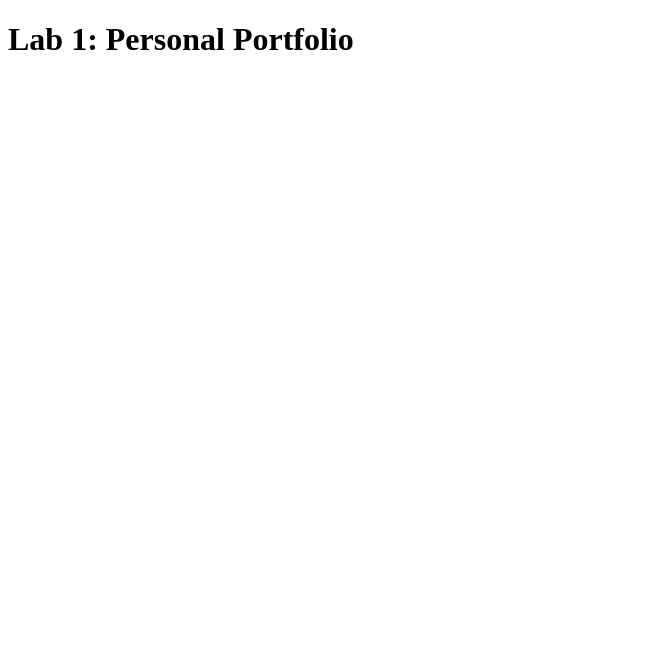
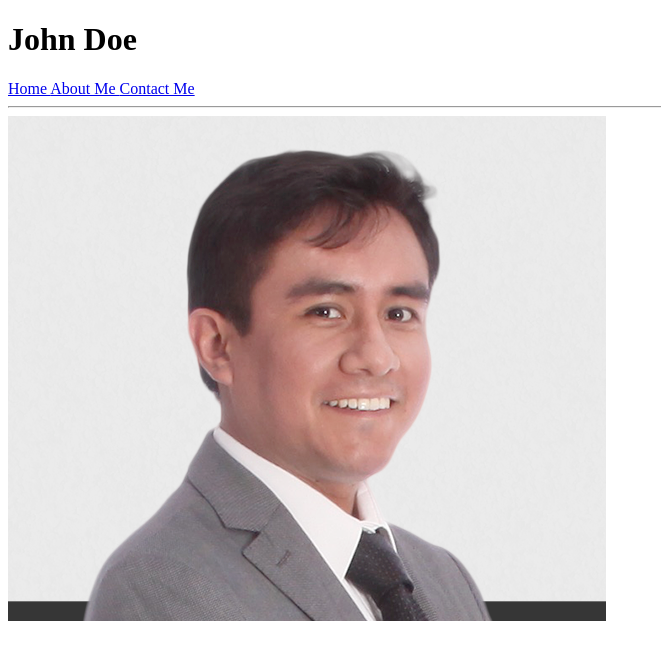
Before and after one commit to drlara/drlara.github.io, a plain HTML site: page cst336/lab1/index.html in a window 1280 px wide. Shown: the whole page, without its empty margins (0-661 px from the left). Drawn offline with Linux system fonts and the light colour scheme.

Commit message:
lab 1 - home page

```diff
--- a/cst336/lab1/index.html
+++ b/cst336/lab1/index.html
@@ -1,13 +1,37 @@
 <!DOCTYPE html>
-<html lang="en">
+<html>
+
     <head>
+          <!-- setting character set to UTF-8 -->
           <meta charset="UTF-8">
-    <meta name="viewport" content="width=device-width, initial-scale=1.0">
           <title>Lab 1: Personal Portfolio</title>
     </head>
+
     <body>
 
-    <h1>Lab 1: Personal Portfolio</h1>
+        <header>
+            <h1>John Doe</h1>
+        </header>
+
+        <nav>
+            <a href="index.html"> Home </a>
+            <a href="about.html"> About Me </a>
+            <a href="contact.html"> Contact Me </a>
+        </nav>
+
+        <hr>
+
+        <main>
+
+            <img src="img/juan_doe.png">
+
+        </main>
+
+
+        <footer>
+             <!-- Your last name and year here in ALL assignments -->
+        </footer>
 
     </body>
+
 </html>
```
Also changed, not shown: cst336/lab1/about.html (deleted, +0 -11 lines), cst336/lab1/img/juan_doe.png (added), 2 other files. Lines whose indentation alone changed are shown as unchanged.
